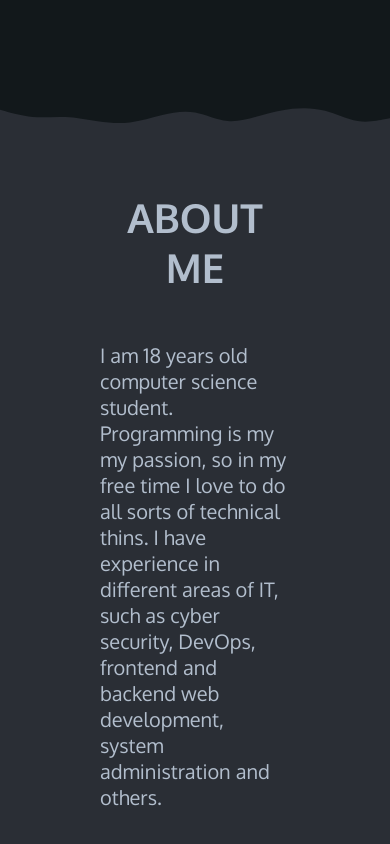
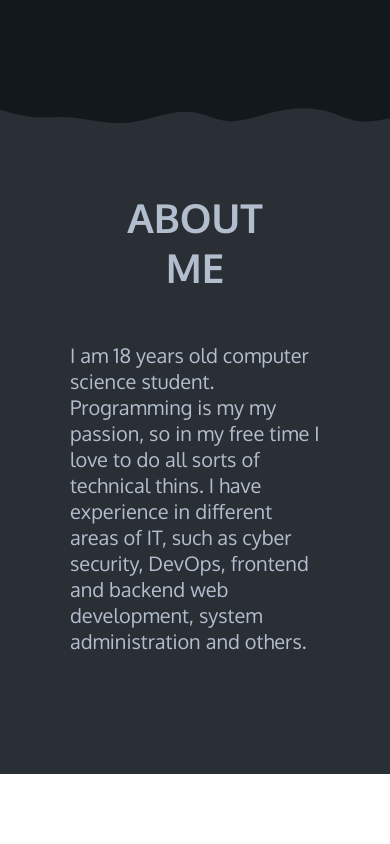
Before and after one commit to LeKSuS-04/LeKSuS-04.github.io, a Vue app: page / in a window 390 px wide. Shown: the part 665-1509 px from the top of the page. After the commit the page ends 1439 px from the top, so only its background shows below. Built offline with nearby package versions, Linux system fonts and the light colour scheme.

Commit message:
Changed padding on about me on mobile

```diff
--- a/src/components/WavyBlocks/WavyTextBlock.vue
+++ b/src/components/WavyBlocks/WavyTextBlock.vue
@@ -56,7 +56,7 @@ const flexDirection = ref(titleOnLeft.value ? "row-reverse" : "row");
     font-size: 2em;
   }
   p {
-    padding: 50px 100px;
+    padding: 50px 70px;
   }
 
   @media screen and (min-width: 768px) {
@@ -70,6 +70,7 @@ const flexDirection = ref(titleOnLeft.value ? "row-reverse" : "row");
     }
     p {
       width: 50%;
+      padding: 50px 100px;
 
       $separator: 1px solid v-bind("fg");
       &.left {
```
